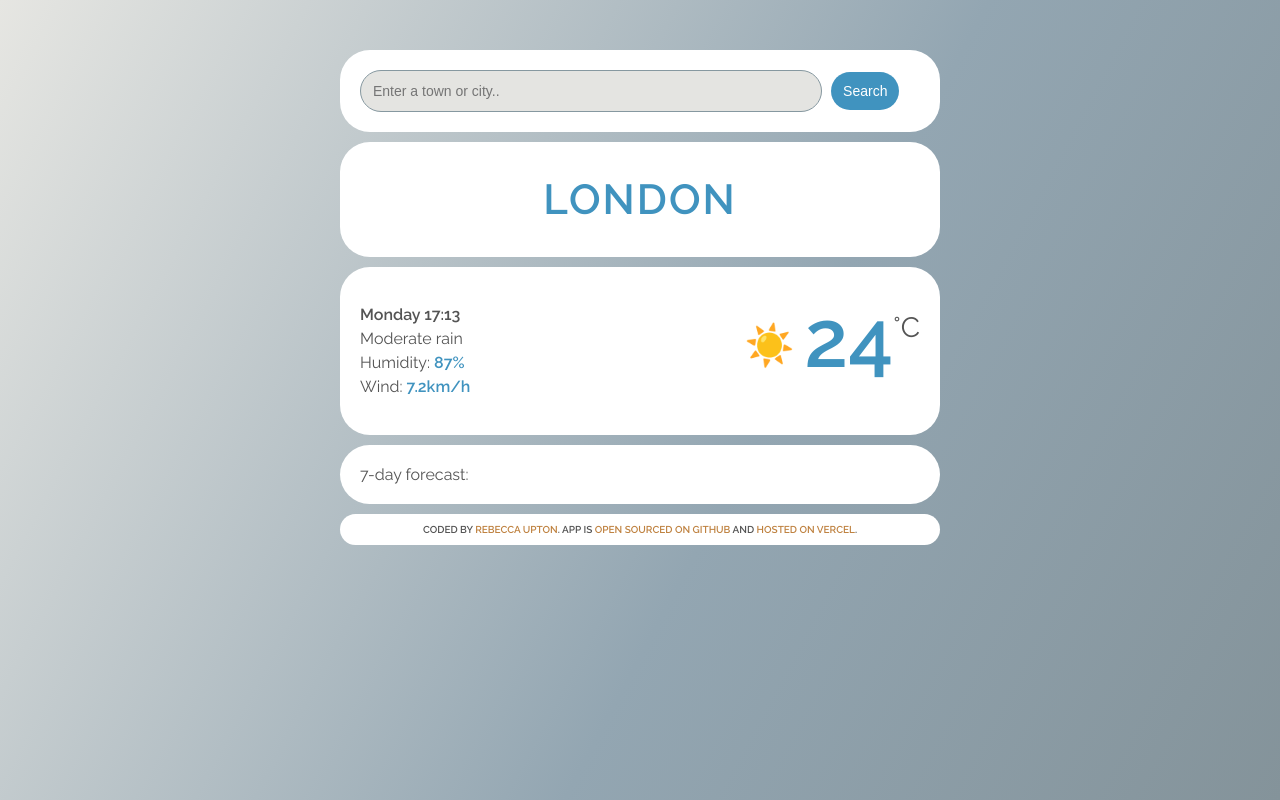
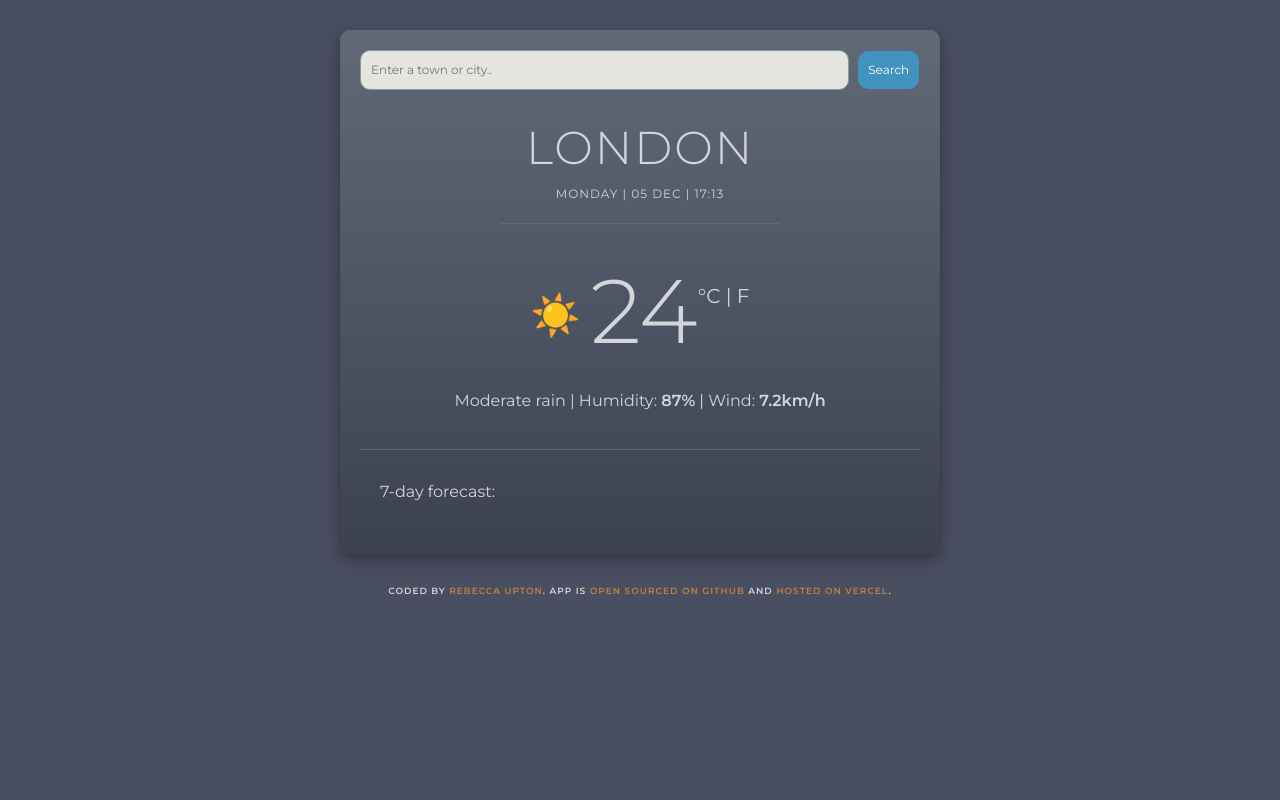
Before and after one commit to reb84/SheCodes-Plus-Weather-App, a plain HTML site: page index.html in a window 1280 px wide. Drawn offline with nearby package versions, Linux system fonts and the light colour scheme.

Commit message:
css redesign & bootstrap installed

```diff
--- a/index.html
+++ b/index.html
@@ -8,9 +8,20 @@
     <link rel="preconnect" href="https://fonts.googleapis.com" />
     <link rel="preconnect" href="https://fonts.gstatic.com" crossorigin />
     <link
-      href="https://fonts.googleapis.com/css2?family=Raleway:wght@300;400;600&display=swap"
+      href="https://fonts.googleapis.com/css2?family=Montserrat:wght@300;400;500;600&display=swap"
       rel="stylesheet"
     />
+    <link
+      href="https://cdn.jsdelivr.net/npm/bootstrap@5.3.2/dist/css/bootstrap.min.css"
+      rel="stylesheet"
+      integrity="sha384-T3c6CoIi6uLrA9TneNEoa7RxnatzjcDSCmG1MXxSR1GAsXEV/Dwwykc2MPK8M2HN"
+      crossorigin="anonymous"
+    />
+    <script
+      src="https://cdn.jsdelivr.net/npm/bootstrap@5.3.2/dist/js/bootstrap.bundle.min.js"
+      integrity="sha384-C6RzsynM9kWDrMNeT87bh95OGNyZPhcTNXj1NW7RuBCsyN/o0jlpcV8Qyq46cDfL"
+      crossorigin="anonymous"
+    ></script>
     <link rel="stylesheet" href="src/style.css" />
   </head>
   <body>
@@ -27,28 +38,32 @@
           <input type="submit" value="Search" class="search-button" />
         </form>
       </div>
-      <div class="city-main">
+      <div class="current-main">
+        <div class="current-where">
           <h1 class="current-city" id="current-city">London</h1>
         </div>
-      <div class="current-main">
-        <div class="current-weather">
-          <div>
-            <p class="current-details">
-              <span id="current-date">Monday 17:13</span><br />
-              Moderate rain <br />
-              Humidity: <strong>87%</strong> <br />
-              Wind: <strong>7.2km/h</strong>
-            </p>
+        <div class="current-when">
+          <span id="current-day">Monday |</span>
+          <span id="current-date"> 05 Dec |</span>
+          <span id="current-time"> 17:13</span>
         </div>
+
         <div class="current-temperature">
           <span class="current-temperature-icon">☀️</span
           ><span class="current-temperature-value" id="current-temperature">24</span
-            ><span class="current-temperature-unit">°C</span>
-          </div>
+          ><span class="current-temperature-unit">°C | F</span>
         </div>
       </div>
 
+      <div class="current-extra">
+        <div>
+          <p class="current-details">
+            Moderate rain | Humidity: <strong>87%</strong> | Wind: <strong>7.2km/h</strong>
+          </p>
+        </div>
+      </div>
       <div class="forecast-container">7-day forecast:</div>
+    </div>
     <div class="footer-element">
       Coded by
       <a href="https://github.com/reb84" target="_blank">Rebecca Upton</a>. App is
@@ -56,9 +71,7 @@
         >open sourced on GitHub</a
       >
       and
-        <a href="https://she-codes-plus-weather-app.vercel.app/" target="_blank">hosted on Vercel</a
-        >.
-      </div>
+      <a href="https://she-codes-plus-weather-app.vercel.app/" target="_blank">hosted on Vercel</a>.
     </div>
   </body>
   <script src="src/script.js"></script>
--- a/src/style.css
+++ b/src/style.css
@@ -1,14 +1,7 @@
 body {
-  background: rgb(230, 230, 226);
-  background: linear-gradient(
-    118deg,
-    rgba(230, 230, 226, 1) 0%,
-    rgba(147, 166, 178, 1) 58%,
-    rgba(132, 147, 154, 1) 100%
-  );
-  background-attachment: fixed;
-  color: #545454;
-  font-family: "Raleway", sans-serif;
+  background-color: #494e60;
+  color: #d4d5d9;
+  font-family: "Montserrat", sans-serif;
 }
 
 a {
@@ -21,52 +14,35 @@ a:hover {
 
 .weather-container {
   max-width: 600px;
-  margin: 50px auto;
+  margin: 30px auto;
+  padding: 20px;
+  border-radius: 10px;
+  background: rgb(97, 105, 119);
+  background: linear-gradient(180deg, rgba(97, 105, 119, 1) 0%, rgba(59, 65, 81, 1) 100%);
+  box-shadow: 0 4px 8px 0 rgba(0, 0, 0, 0.2), 0 6px 20px 0 rgba(0, 0, 0, 0.19);
 }
 
-.header-search,
-.current-main,
-.forecast-container {
-  background-color: #ffffff;
-  padding: 20px;
-  margin: 10px auto;
-  border-radius: 30px;
+.header-search {
+  padding: 0px 0px;
+  margin-bottom: 30px;
 }
-.city-main {
-  padding: 5px 20px;
-  background-color: #ffffff;
-  border-radius: 30px;
-}
-
-.footer-element {
-  text-align: center;
-  font-size: 10px;
-  text-transform: uppercase;
-  font-weight: 600;
-  padding: 10px;
-  background-color: #ffffff;
-  margin: 10px auto;
-  border-radius: 30px;
-}
-
 .search-input {
   background-color: #e4e4e1;
   border: solid 1px #8698a0;
-  font-size: 14px;
-  padding: 12px;
-  border-radius: 30px;
-  width: 462px;
+  font-size: 12px;
+  padding: 10px;
+  border-radius: 10px;
+  width: 489px;
 }
 
 .search-button {
   margin-left: 5px;
-  font-size: 14px;
+  font-size: 12px;
   background-color: #4093bf;
   color: #ffffff;
   border: none;
-  padding: 12px;
-  line-height: 1;
-  border-radius: 30px;
+  padding: 10px;
+  border-radius: 10px;
 }
 
 .search-button:hover {
@@ -76,54 +52,67 @@ a:hover {
   transition: all 500ms ease;
 }
 
-.current-weather {
-  display: flex;
-  justify-content: space-between;
+.forecast-container {
+  padding: 20px;
+  margin: 10px auto;
+  border-radius: 30px;
+}
+
+.footer-element {
+  text-align: center;
+  font-size: 9px;
+  text-transform: uppercase;
+  font-weight: 600;
+  padding: 0px;
+  letter-spacing: 1px;
+}
+.current-main {
+  text-align: center;
 }
 
 .current-city {
-  font-weight: 600;
+  font-size: 46px;
+  margin: 0px;
+  letter-spacing: 2px;
+  overflow-wrap: break-word;
+  font-weight: 300;
   text-transform: uppercase;
-  font-size: 42px;
-  letter-spacing: 2px;
-  color: #4093bf;
-  overflow-wrap: break-word;
-  text-align: center;
-}
-.current-details {
-  font-size: 16px;
-  font-weight: 400;
-  line-height: 24px;
 }
 
-#current-date {
-  font-size: 16px;
-  font-weight: 600;
-}
-
-.current-details strong {
-  color: #4093bf;
+.current-when {
+  margin: 10px auto;
+  font-size: 12px;
+  letter-spacing: 1px;
+  text-transform: uppercase;
+  border-bottom: solid 1px #616977;
+  width: 50%;
+  padding-bottom: 20px;
 }
 
 .current-temperature {
-  margin-top: 5px;
+  padding: 10px;
 }
 
 .current-temperature-icon {
   position: relative;
-  top: -8px;
+  top: -14px;
   font-size: 40px;
   margin-right: 10px;
 }
 
 .current-temperature-value {
-  font-size: 80px;
-  font-weight: 600;
-  color: #4093bf;
+  font-size: 90px;
+  font-weight: 300;
 }
 
 .current-temperature-unit {
-  font-size: 28px;
+  font-size: 20px;
   position: relative;
-  top: -30px;
+  top: -40px;
 }
+
+.current-extra {
+  text-align: center;
+  border-bottom: solid 1px #616977;
+  padding-bottom: 20px;
+}
```
Lines whose indentation alone changed are shown as unchanged.
